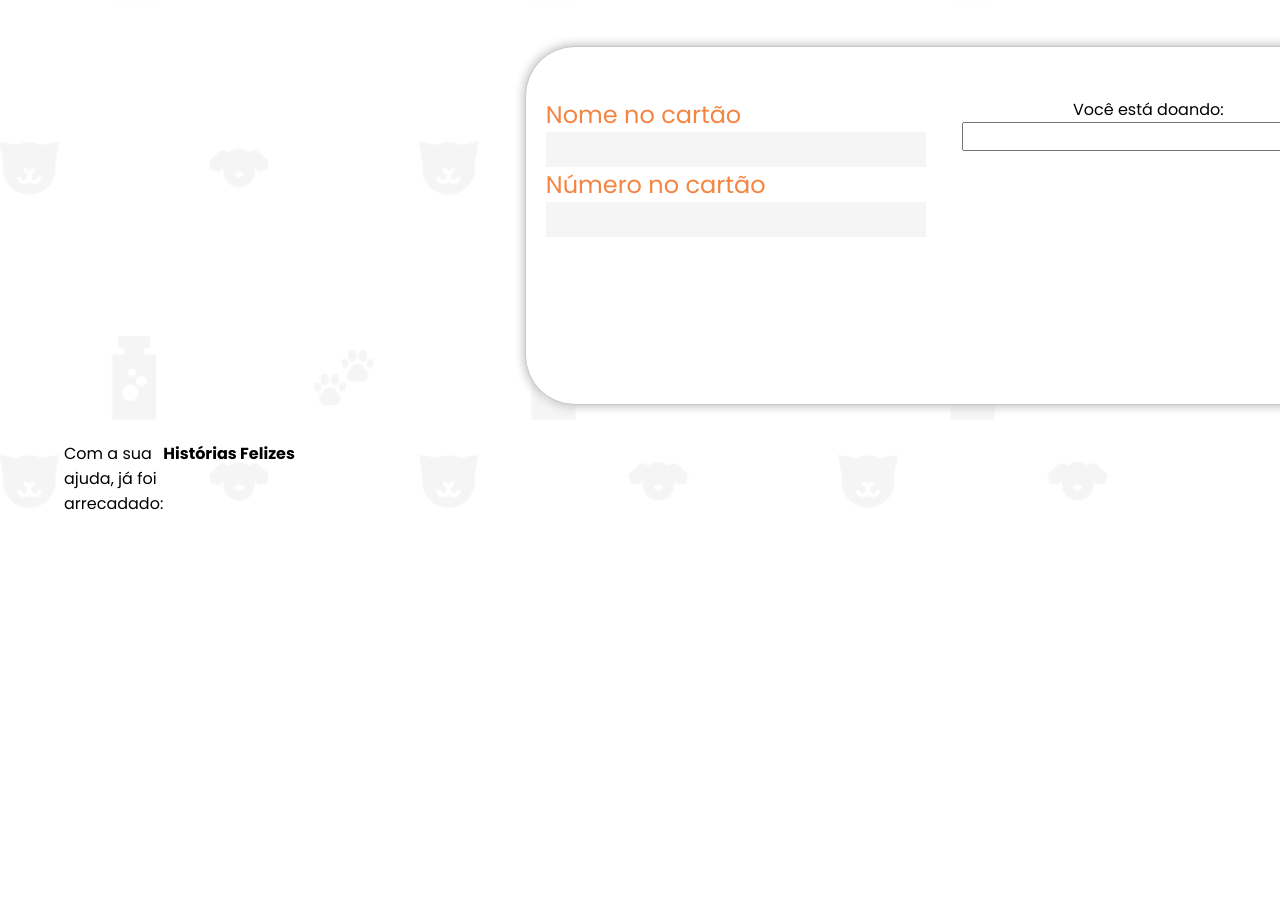
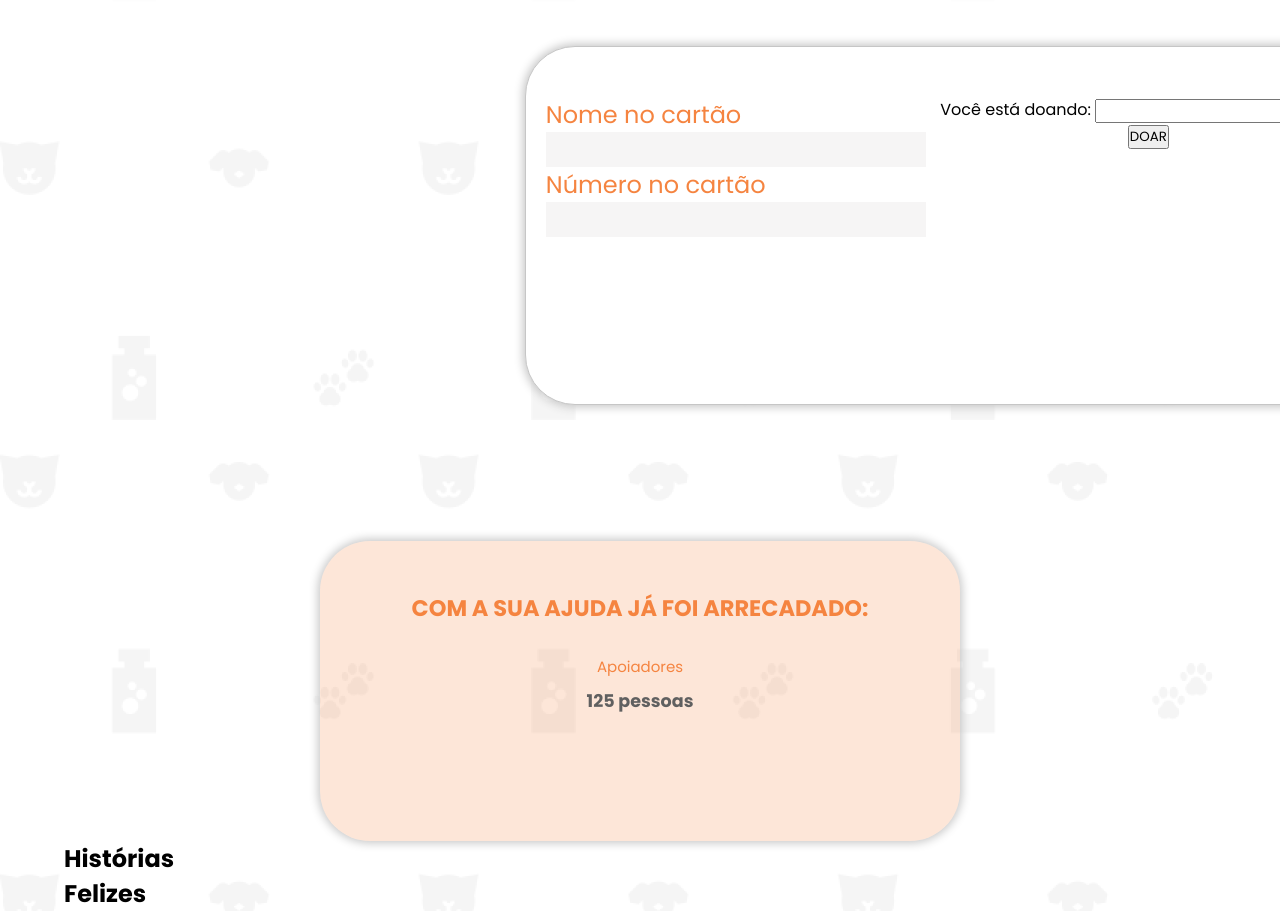
Before and after one commit to felipert2/Adopt_Projeto_Final_CH_JS, a plain HTML site: page index.html in a window 1280 px wide. Shown: the part 720-1631 px from the top of the page. Before the commit the page ends 1236 px from the top, so only its background shows below. Drawn offline with Linux system fonts and the light colour scheme.

Commit message:
prossegui com o css

```diff
--- a/Css/index.css
+++ b/Css/index.css
@@ -6,7 +6,7 @@
     margin: 0;
     padding: 0;
     font-family: "Poppins", sans-serif;
-    font-size: 16px;
+
 
 
 }
@@ -35,7 +35,6 @@ body{
 
 .apadrinhar{
     grid-area: apadrinhar;
-
     text-align: center;
     height: 600px;
 }
@@ -81,3 +80,38 @@ body{
 
 
 }
+
+.arrecadado{
+    grid-area: depoimentos;
+    text-align: center;
+    margin: auto;
+    padding-top: 50px;
+    margin-top: 100px;
+    background-color: #f5854034;
+    width: 640px;
+    height: 250px;
+    border-radius: 50px;
+    box-shadow: 0px 0px 10px 2px #c6c6c6;
+    color: #F58440;
+    font-size: 15px;
+    font-weight: 600;
+
+}
+
+.arrecadado div{
+    margin-top: 30px;
+    color: #606060;
+    font-size: 30px;
+    font-weight: 600;
+}
+
+.arrecadado p{
+    font-size: 15px;
+    font-weight: 100;
+    margin-top: 30px;
+    margin-bottom: 10px;
+}
+
+.arrecadado h3{
+    color: #606060;
+}
--- a/Scripts/index.js
+++ b/Scripts/index.js
@@ -10,7 +10,7 @@ document.getElementById("btnSomar").addEventListener("click", function() {
         total += valor;
 
         // Exibe o total acumulado
-        document.getElementById("resultado").innerText = "Com a sua ajuda, já foi arrecadado: " + total;
+        document.getElementById("resultado").innerText =  "R$" + total;
     } else {
         alert("Por favor, insira um valor numérico válido.");
     }
--- a/index.html
+++ b/index.html
@@ -74,8 +74,13 @@
       </div>
     </section>
 
+    <section class="arrecadado">
+      <h2>COM A SUA AJUDA JÁ FOI ARRECADADO:</h2>
+      <div id="resultado"></div>
+      <p>Apoiadores</p>
+      <h3>125 pessoas</h3>
 
-    <div id="resultado"> Com a sua ajuda, já foi arrecadado: </div>
+    </section>
 
 
     <section class="depoimentos">
```
